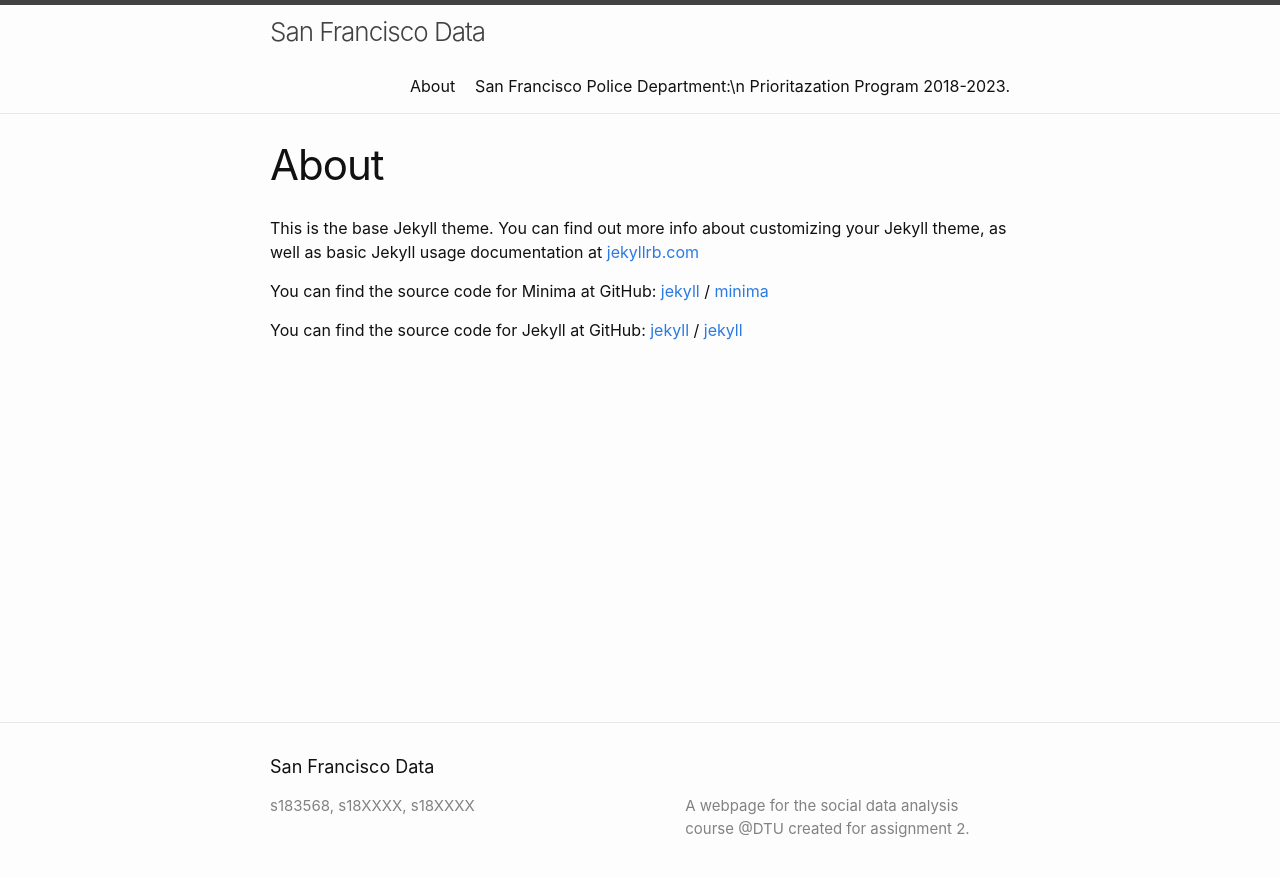
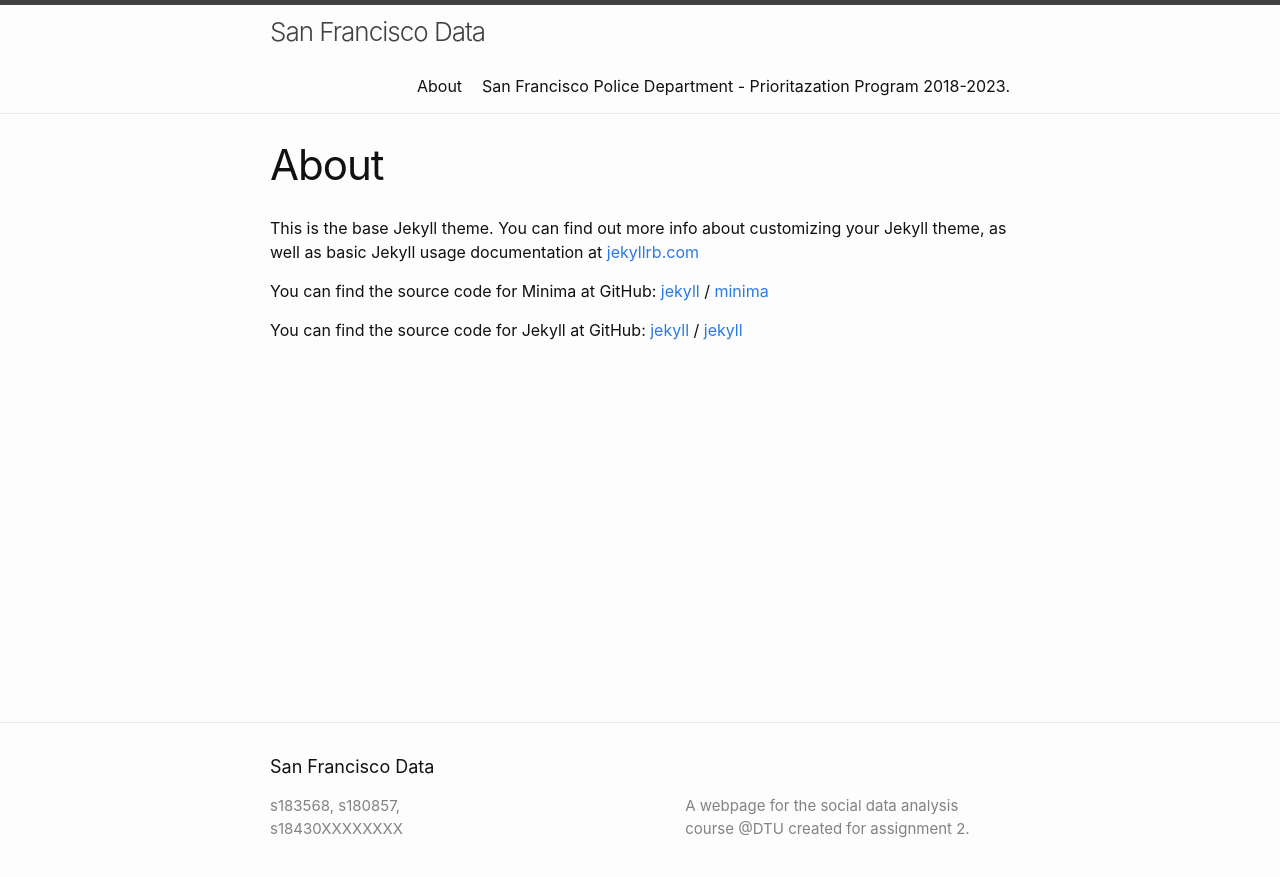
Before and after one commit to jens-create/socialdata2023-assignment2, a Jekyll site: the page built from about.markdown, in a window 1280 px wide. Shown: the top 877 px of the page. Built offline with Jekyll 4.4.1, drawn with Linux system fonts in a browser that asks for light colours.

```diff
--- a/_config.yml
+++ b/_config.yml
@@ -19,7 +19,7 @@
 # in the templates via {{ site.myvariable }}.
 
 title: San Francisco Data
-author: s183568, s18XXXX, s18XXXX
+author: s183568, s180857, s18430XXXXXXXX
 page_title: A visual story about the San Francisco crime data.
 description: A webpage for the social data analysis course @DTU created for assignment 2.
 url: "https://jens-create.github.io/socialdata2023-assignment2"
--- a/index.markdown
+++ b/index.markdown
@@ -1,6 +1,6 @@
 ---
 layout: page
-title: San Francisco Police Department:\n Prioritazation Program 2018-2023.
+title: San Francisco Police Department - Prioritazation Program 2018-2023.
 ---
 
 In recent years, San Francisco Police Department (SFPD) has struggled to allocate ressources efficiently and adequately for controlling criminal activities in the city.
```
